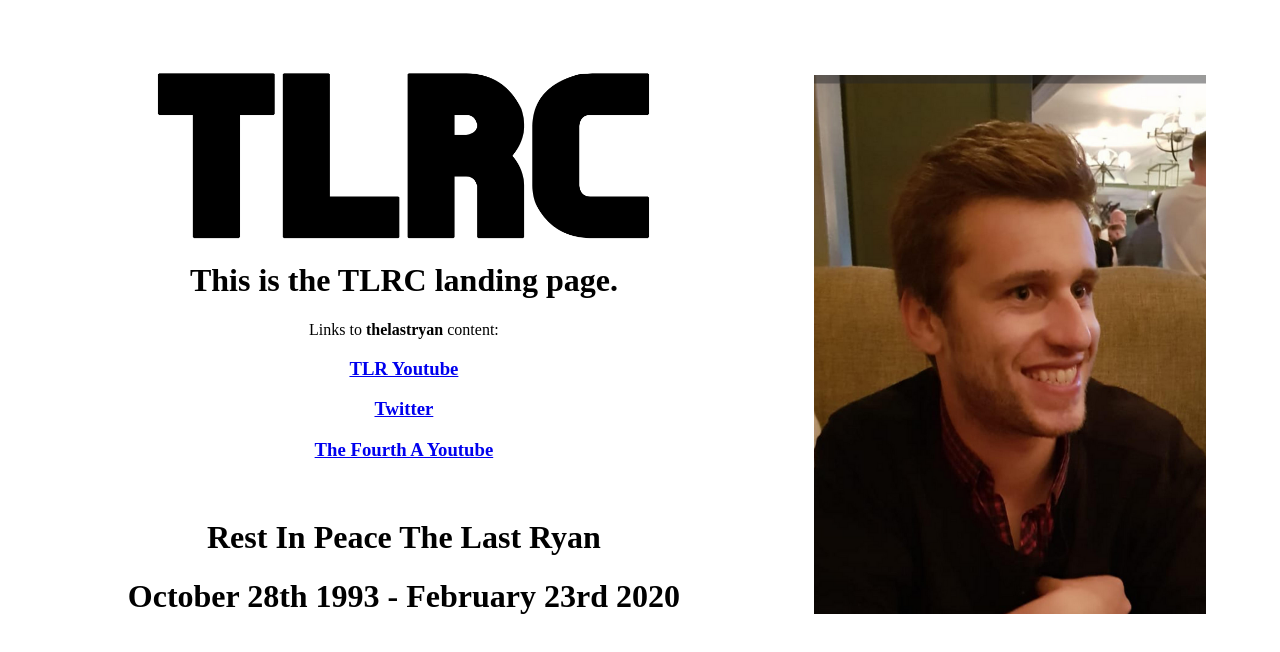
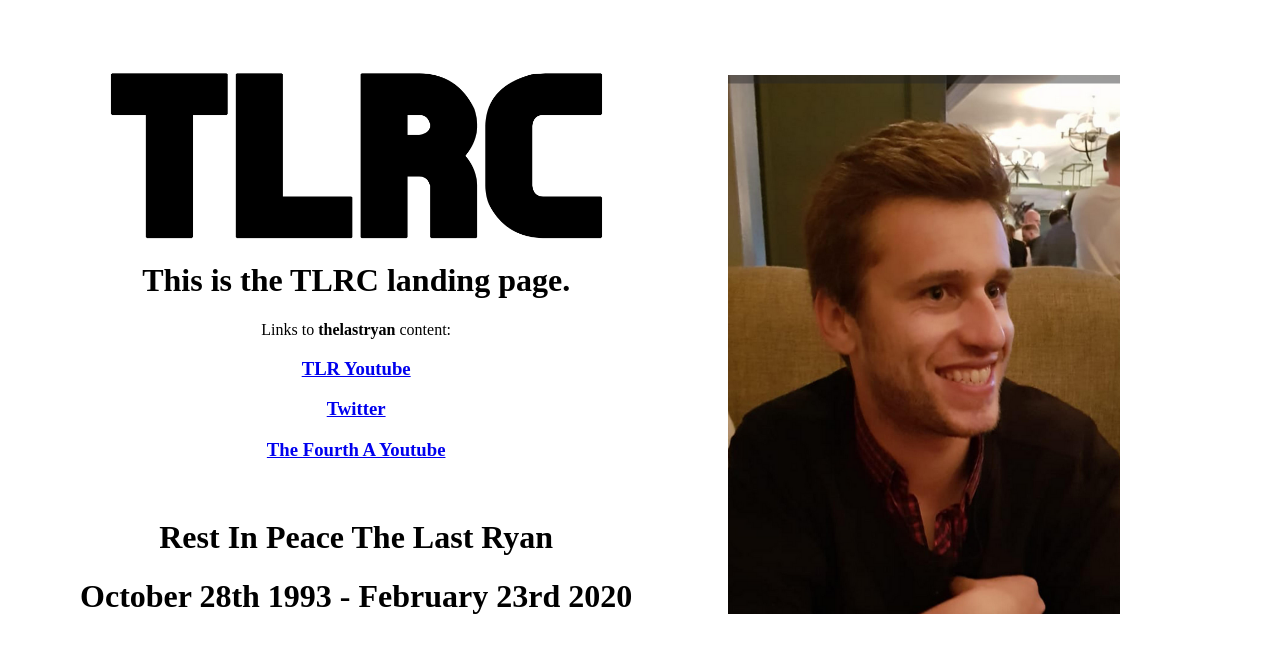
Before and after one commit to AP-ML/thelastryan.github.io, a plain HTML site: page index.html in a window 1280 px wide. Drawn offline with Linux system fonts and the light colour scheme.

Commit message:
Update index.html

```diff
--- a/index.html
+++ b/index.html
@@ -19,7 +19,7 @@
     <p></p>
     <h1>Rest In Peace The Last Ryan</h1>
     <h1>October 28th 1993 - February 23rd 2020</h1>
-        <td align="right" valign="middle"><p><img src="Components/tlr.png" width="392" height="539" /></p>
+        <td align="center" valign="middle"><p><img hspace="80" src="Components/tlr.png" width="392" height="539" /></p>
     </tr>
 </table>
 <p>&nbsp;</p>
```
